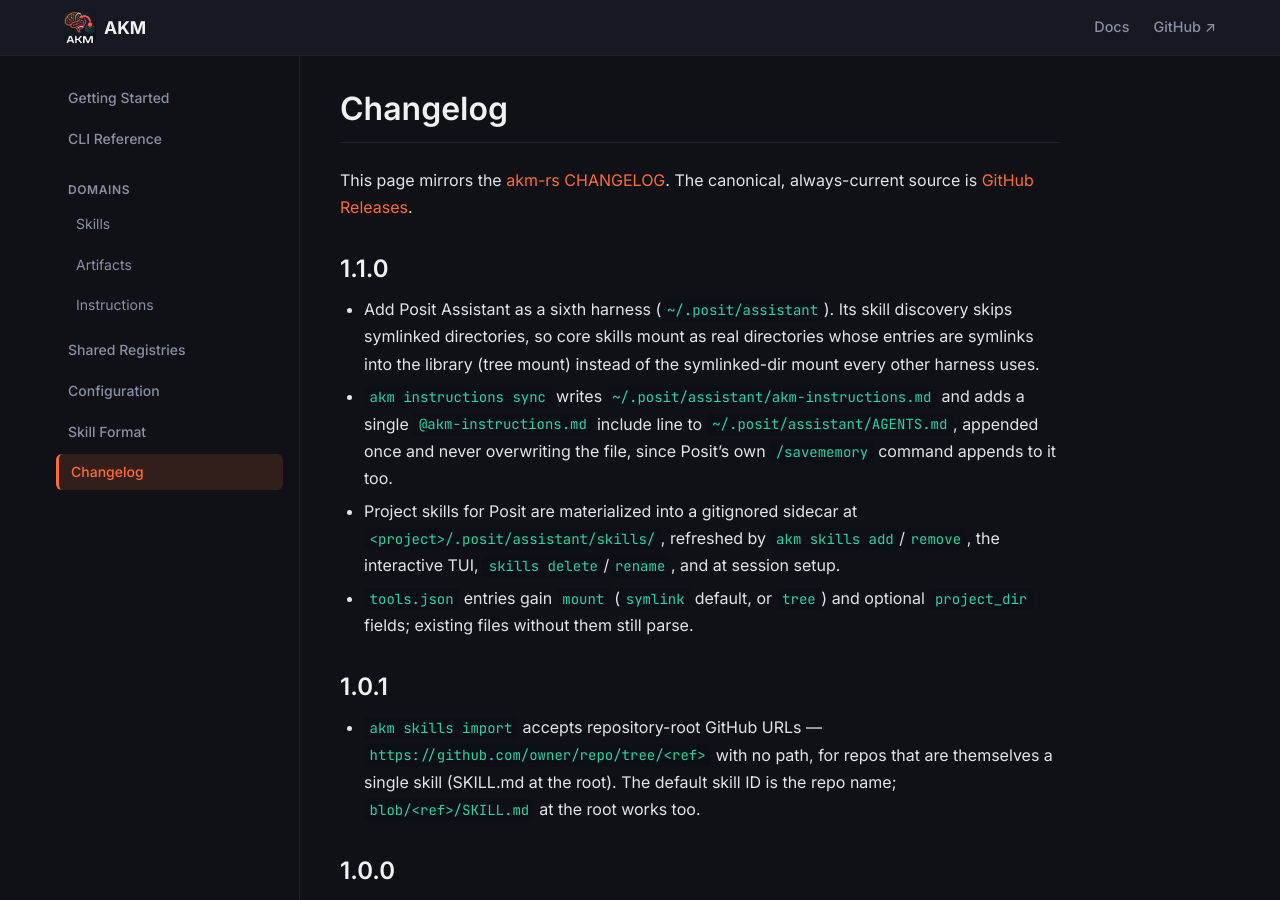
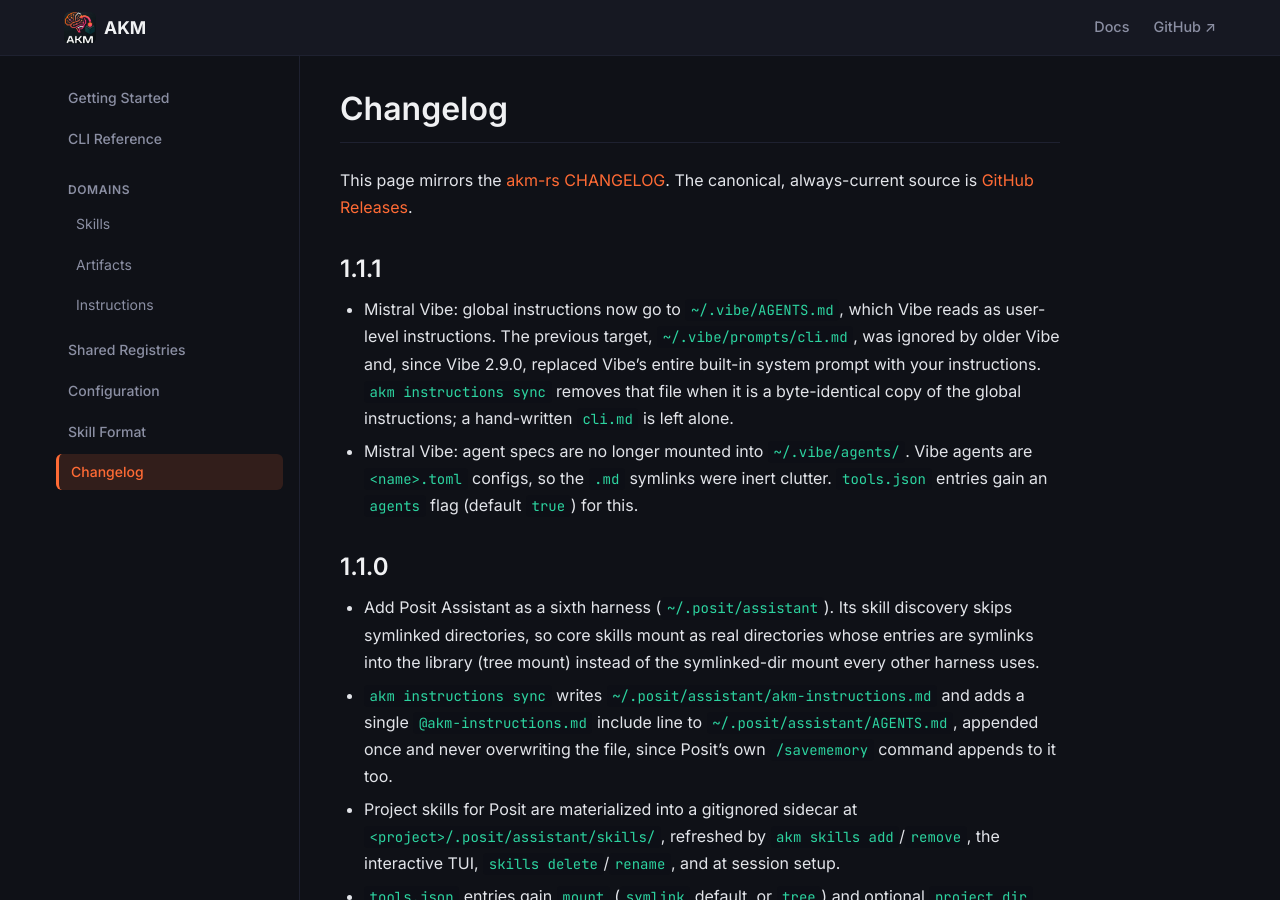
Before and after one commit to akm-rs/akm-web, a Jekyll site: the page built from docs/changelog.md, in a window 1280 px wide and 900 px high. Built offline with Jekyll 4.4.1, drawn with Linux system fonts in a browser that asks for light colours.

Commit message:
docs: sync website to 1.1.1 (#9)

```diff
--- a/docs/changelog.md
+++ b/docs/changelog.md
@@ -5,6 +5,18 @@ description: Release history for akm, mirrored from the akm-rs CHANGELOG.
 
 This page mirrors the [akm-rs CHANGELOG](https://github.com/akm-rs/akm-rs/blob/main/CHANGELOG.md).
 The canonical, always-current source is [GitHub Releases](https://github.com/akm-rs/akm-rs/releases).
+
+## 1.1.1
+
+- Mistral Vibe: global instructions now go to `~/.vibe/AGENTS.md`, which Vibe
+  reads as user-level instructions. The previous target,
+  `~/.vibe/prompts/cli.md`, was ignored by older Vibe and, since Vibe 2.9.0,
+  replaced Vibe's entire built-in system prompt with your instructions.
+  `akm instructions sync` removes that file when it is a byte-identical copy of
+  the global instructions; a hand-written `cli.md` is left alone.
+- Mistral Vibe: agent specs are no longer mounted into `~/.vibe/agents/`. Vibe
+  agents are `<name>.toml` configs, so the `.md` symlinks were inert clutter.
+  `tools.json` entries gain an `agents` flag (default `true`) for this.
 
 ## 1.1.0
 
```
Also changed, not shown: docs/instructions.md (+1 -1 lines), docs/skills.md (+3 -2 lines).
